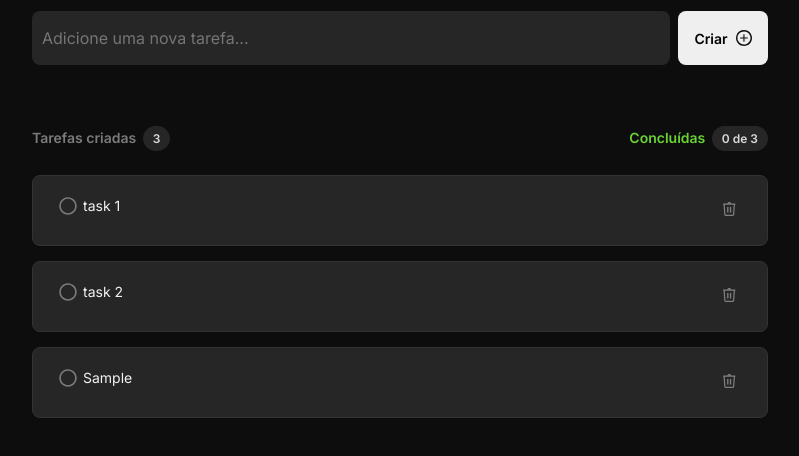
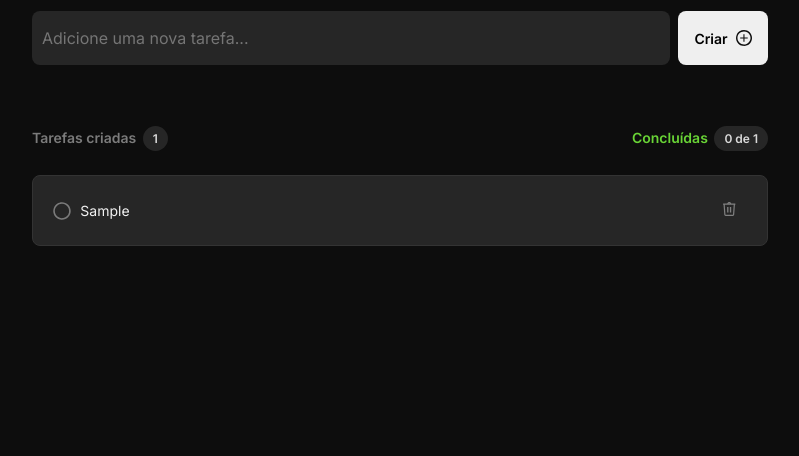
Before and after one commit to Viver-de-Codigo/projeto1-todolist, a plain HTML site: page index.html in a window 1280 px wide. Both pictures are taken after typing "Sample" into the empty fields and a click on the button "Criar". Shown: the part 104-560 px from the top of the page, without its empty margins (240-1039 px from the left). Drawn offline with Linux system fonts and the light colour scheme.

Commit message:
feat(LocalStorage/CompletedTaskFlow): add localstorage, complete task handler

```diff
--- a/assets/css/styles.css
+++ b/assets/css/styles.css
@@ -103,8 +103,9 @@ body {
   padding: 20px;
   display: flex;
   justify-content: space-between;
-  align-items: flex-start;
+  align-items: center;
   margin: 15px 0;
+  gap: 10px;
 }
 
 .tasks-container .task-item p {
@@ -115,6 +116,31 @@ body {
 }
 
 .tasks-container .task-item button {
+  position: relative;
   background-color: transparent;
   border: 0;
+  cursor: pointer;
 }
+
+.completeTaskBtn {
+  width: 18px;
+  height: 18px;
+}
+
+.completeTaskBtn svg {
+  position: absolute;
+  left: 0;
+  top: 0;
+}
+
+.completeTaskBtn .completed-icon {
+  opacity: 0;
+}
+
+.task-item.completed .completed-icon {
+  opacity: 1;
+}
+
+.task-item.completed .uncompleted-icon {
+  opacity: 0;
+}
--- a/assets/js/main.js
+++ b/assets/js/main.js
@@ -1,24 +1,13 @@
-const handleTasks = () => {
-  const form = document.querySelector("#formElement");
-  const tasksContainer = document.querySelector("#tasksContainer");
-  const createdTasksBadge = document.querySelector("#createdTasksBadge");
-  const completedTasksBadge = document.querySelector("#completedTasksBadge");
-
-  if (!form || !tasksContainer || !createdTasksBadge || !completedTasksBadge)
-    return;
-
-  const tasks = [
-    {
-      message: "task 1",
-      completed: false,
-    },
-    {
-      message: "task 2",
-      completed: false,
-    },
-  ];
+let tasks = [];
 
 const handleUpdateTaskBadges = () => {
+  const completedTasksBadge = document.querySelector("#completedTasksBadge");
+  const createdTasksBadge = document.querySelector("#createdTasksBadge");
+
+  if (!completedTasksBadge || !createdTasksBadge) {
+    return;
+  }
+
   createdTasksBadge.textContent = tasks.length;
 
   const completedTasks = tasks.filter((task) => task.completed);
@@ -26,18 +15,95 @@ const handleTasks = () => {
   completedTasksBadge.textContent = `${completedTasks.length} de ${tasks.length}`;
 };
 
+const handleCompleteTask = (taskIndex) => {
+  console.log(`completed task ${taskIndex}`);
+  const getMemoryTask = tasks[taskIndex];
+  const taskElement = document.querySelector(`#task-item-${taskIndex}`);
+
+  if (!taskElement || !getMemoryTask) {
+    return;
+  }
+
+  // change completed property in memo
+  getMemoryTask.completed = true;
+
+  // update localStorage task
+  const getLocalStorageTasks = window.localStorage.getItem("tasks");
+  if (!getLocalStorageTasks) {
+    return;
+  }
+
+  const parsedLsTasks = JSON.parse(getLocalStorageTasks);
+
+  const getLsTask = parsedLsTasks[taskIndex];
+
+  if (!getLsTask) {
+    return;
+  }
+
+  getLsTask.completed = true;
+
+  window.localStorage.setItem("tasks", JSON.stringify(parsedLsTasks));
+
+  // add completed task to html
+  taskElement.classList.add("completed");
+
+  handleUpdateTaskBadges();
+};
+
+const handleTasks = () => {
+  const form = document.querySelector("#formElement");
+  const tasksContainer = document.querySelector("#tasksContainer");
+
+  if (!form || !tasksContainer) {
+    return;
+  }
+
+  const handleLocalStorageInit = () => {
+    const getLocalStorageTasks = window.localStorage.getItem("tasks");
+
+    if (!getLocalStorageTasks) {
+      window.localStorage.setItem("tasks", JSON.stringify([]));
+      return;
+    }
+
+    const parsedLsTasks = JSON.parse(getLocalStorageTasks);
+
+    console.log("parsedTasks", parsedLsTasks);
+
+    tasks = parsedLsTasks;
+  };
+
+  const addNewLsTask = (newTaskObj) => {
+    const getLocalStorageTasks = window.localStorage.getItem("tasks");
+    if (!getLocalStorageTasks) {
+      return;
+    }
+
+    const parsedLsTasks = JSON.parse(getLocalStorageTasks);
+
+    parsedLsTasks.push(newTaskObj);
+
+    window.localStorage.setItem("tasks", JSON.stringify(parsedLsTasks));
+  };
+
+  handleLocalStorageInit();
+
   handleUpdateTaskBadges();
 
   console.log("tasks", tasks);
 
-  for (let index = 0; index < tasks.length; index++) {
-    const task = tasks[index];
+  for (let taskIndex = 0; taskIndex < tasks.length; taskIndex++) {
+    const task = tasks[taskIndex];
 
     tasksContainer.insertAdjacentHTML(
       "beforeend",
-      `<li class="task-item">
-      <button>
+      `<li class="task-item${
+        task.completed ? ` completed` : ""
+      }" id="task-item-${taskIndex}">
+      <button class="completeTaskBtn" onclick="handleCompleteTask(${taskIndex})">
         <svg
+          class="uncompleted-icon"
           width="18"
           height="18"
           viewBox="0 0 18 18"
@@ -48,6 +114,14 @@ const handleTasks = () => {
             d="M8.96428 1.85958C10.3765 1.85958 11.7571 2.27836 12.9313 3.06297C14.1056 3.84757 15.0208 4.96277 15.5612 6.26752C16.1017 7.57228 16.2431 9.00799 15.9676 10.3931C15.6921 11.7782 15.012 13.0505 14.0134 14.0492C13.0148 15.0478 11.7424 15.7278 10.3573 16.0034C8.9722 16.2789 7.53648 16.1375 6.23173 15.597C4.92697 15.0566 3.81178 14.1414 3.02717 12.9671C2.24257 11.7929 1.82378 10.4123 1.82378 9.00007C1.8311 7.10855 2.58574 5.29658 3.92326 3.95906C5.26079 2.62154 7.07275 1.86689 8.96428 1.85958ZM8.96428 0.2728C7.23972 0.279855 5.55592 0.797691 4.12543 1.76093C2.69494 2.72418 1.58191 4.08964 0.926831 5.68495C0.271755 7.28026 0.104012 9.03389 0.444777 10.7245C0.785541 12.415 1.61954 13.9667 2.84148 15.1837C4.06342 16.4007 5.61852 17.2283 7.31046 17.5622C9.00241 17.896 10.7553 17.7211 12.348 17.0595C13.9406 16.398 15.3015 15.2794 16.2589 13.845C17.2163 12.4105 17.7272 10.7246 17.7273 9.00007C17.7273 7.85098 17.5003 6.7132 17.0595 5.65202C16.6187 4.59085 15.9727 3.62717 15.1585 2.8163C14.3443 2.00543 13.378 1.36333 12.315 0.926849C11.2521 0.490367 10.1134 0.268099 8.96428 0.2728Z"
             fill="#7B7B7B"
           />
+        </svg>
+        <svg class="completed-icon" width="18"
+        height="18" viewBox="0 0 24 24" fill="none" xmlns="http://www.w3.org/2000/svg">
+          <g opacity="0.9">
+            <path d="M11.9801 19.4262C16.0726 19.4262 19.3903 16.1085 19.3903 12.0159C19.3903 7.92336 16.0726 4.60568 11.9801 4.60568C7.8875 4.60568 4.56982 7.92336 4.56982 12.0159C4.56982 16.1085 7.8875 19.4262 11.9801 19.4262Z" fill="#3F8220"/>
+            <path d="M11.9643 4.85957C13.3765 4.85957 14.7571 5.27835 15.9313 6.06296C17.1056 6.84757 18.0208 7.96276 18.5612 9.26752C19.1017 10.5723 19.2431 12.008 18.9676 13.3931C18.6921 14.7782 18.012 16.0505 17.0134 17.0492C16.0148 18.0478 14.7424 18.7278 13.3573 19.0034C11.9722 19.2789 10.5365 19.1375 9.23173 18.597C7.92697 18.0566 6.81178 17.1414 6.02717 15.9671C5.24257 14.7929 4.82378 13.4123 4.82378 12.0001C4.8311 10.1085 5.58574 8.29657 6.92326 6.95905C8.26079 5.62153 10.0728 4.86688 11.9643 4.85957ZM11.9643 3.27279C10.2397 3.27985 8.55592 3.79768 7.12543 4.76093C5.69494 5.72417 4.58191 7.08964 3.92683 8.68495C3.27176 10.2803 3.10401 12.0339 3.44478 13.7245C3.78554 15.415 4.61954 16.9667 5.84148 18.1837C7.06342 19.4006 8.61852 20.2283 10.3105 20.5622C12.0024 20.896 13.7553 20.7211 15.348 20.0595C16.9406 19.398 18.3015 18.2794 19.2589 16.8449C20.2163 15.4105 20.7272 13.7246 20.7273 12.0001C20.7273 10.851 20.5003 9.71319 20.0595 8.65202C19.6187 7.59084 18.9727 6.62716 18.1585 5.81629C17.3443 5.00542 16.378 4.36332 15.315 3.92684C14.2521 3.49036 13.1134 3.26809 11.9643 3.27279Z" fill="#3F8220"/>
+            <path d="M15.4306 9.34212L11.0986 13.6741L8.61618 11.1916L7.78027 12.0275L11.0986 15.3459L16.2665 10.178L15.4306 9.34212Z" fill="#F2F2F2"/>
+          </g>
         </svg>
       </button>
       <p>${task.message}</p>
@@ -84,18 +158,25 @@ const handleTasks = () => {
 
     const inputValue = formData.get("add-task");
 
-    tasks.push({
+    const newTaskObj = {
       message: inputValue,
       completed: false,
-    });
+    };
+
+    // adicionar em memoria
+    tasks.push(newTaskObj);
 
     document.querySelector("#add-task").value = "";
 
+    // add ao html
     tasksContainer.insertAdjacentHTML(
       "beforeend",
-      `<li class="task-item">
-      <button>
+      `<li class="task-item" id="task-item-${tasks.length - 1}">
+      <button class="completeTaskBtn" onclick="handleCompleteTask(${
+        tasks.length - 1
+      })">
       <svg
+      class="uncompleted-icon"
       width="18"
       height="18"
       viewBox="0 0 18 18"
@@ -106,6 +187,14 @@ const handleTasks = () => {
         d="M8.96428 1.85958C10.3765 1.85958 11.7571 2.27836 12.9313 3.06297C14.1056 3.84757 15.0208 4.96277 15.5612 6.26752C16.1017 7.57228 16.2431 9.00799 15.9676 10.3931C15.6921 11.7782 15.012 13.0505 14.0134 14.0492C13.0148 15.0478 11.7424 15.7278 10.3573 16.0034C8.9722 16.2789 7.53648 16.1375 6.23173 15.597C4.92697 15.0566 3.81178 14.1414 3.02717 12.9671C2.24257 11.7929 1.82378 10.4123 1.82378 9.00007C1.8311 7.10855 2.58574 5.29658 3.92326 3.95906C5.26079 2.62154 7.07275 1.86689 8.96428 1.85958ZM8.96428 0.2728C7.23972 0.279855 5.55592 0.797691 4.12543 1.76093C2.69494 2.72418 1.58191 4.08964 0.926831 5.68495C0.271755 7.28026 0.104012 9.03389 0.444777 10.7245C0.785541 12.415 1.61954 13.9667 2.84148 15.1837C4.06342 16.4007 5.61852 17.2283 7.31046 17.5622C9.00241 17.896 10.7553 17.7211 12.348 17.0595C13.9406 16.398 15.3015 15.2794 16.2589 13.845C17.2163 12.4105 17.7272 10.7246 17.7273 9.00007C17.7273 7.85098 17.5003 6.7132 17.0595 5.65202C16.6187 4.59085 15.9727 3.62717 15.1585 2.8163C14.3443 2.00543 13.378 1.36333 12.315 0.926849C11.2521 0.490367 10.1134 0.268099 8.96428 0.2728Z"
         fill="#7B7B7B"
       />
+    </svg>
+    <svg class="completed-icon" width="18"
+    height="18" viewBox="0 0 24 24" fill="none" xmlns="http://www.w3.org/2000/svg">
+      <g opacity="0.9">
+        <path d="M11.9801 19.4262C16.0726 19.4262 19.3903 16.1085 19.3903 12.0159C19.3903 7.92336 16.0726 4.60568 11.9801 4.60568C7.8875 4.60568 4.56982 7.92336 4.56982 12.0159C4.56982 16.1085 7.8875 19.4262 11.9801 19.4262Z" fill="#3F8220"/>
+        <path d="M11.9643 4.85957C13.3765 4.85957 14.7571 5.27835 15.9313 6.06296C17.1056 6.84757 18.0208 7.96276 18.5612 9.26752C19.1017 10.5723 19.2431 12.008 18.9676 13.3931C18.6921 14.7782 18.012 16.0505 17.0134 17.0492C16.0148 18.0478 14.7424 18.7278 13.3573 19.0034C11.9722 19.2789 10.5365 19.1375 9.23173 18.597C7.92697 18.0566 6.81178 17.1414 6.02717 15.9671C5.24257 14.7929 4.82378 13.4123 4.82378 12.0001C4.8311 10.1085 5.58574 8.29657 6.92326 6.95905C8.26079 5.62153 10.0728 4.86688 11.9643 4.85957ZM11.9643 3.27279C10.2397 3.27985 8.55592 3.79768 7.12543 4.76093C5.69494 5.72417 4.58191 7.08964 3.92683 8.68495C3.27176 10.2803 3.10401 12.0339 3.44478 13.7245C3.78554 15.415 4.61954 16.9667 5.84148 18.1837C7.06342 19.4006 8.61852 20.2283 10.3105 20.5622C12.0024 20.896 13.7553 20.7211 15.348 20.0595C16.9406 19.398 18.3015 18.2794 19.2589 16.8449C20.2163 15.4105 20.7272 13.7246 20.7273 12.0001C20.7273 10.851 20.5003 9.71319 20.0595 8.65202C19.6187 7.59084 18.9727 6.62716 18.1585 5.81629C17.3443 5.00542 16.378 4.36332 15.315 3.92684C14.2521 3.49036 13.1134 3.26809 11.9643 3.27279Z" fill="#3F8220"/>
+        <path d="M15.4306 9.34212L11.0986 13.6741L8.61618 11.1916L7.78027 12.0275L11.0986 15.3459L16.2665 10.178L15.4306 9.34212Z" fill="#F2F2F2"/>
+      </g>
     </svg>
       </button>
       <p>${inputValue}</p>
@@ -134,6 +223,8 @@ const handleTasks = () => {
     </li>`
     );
 
+    addNewLsTask(newTaskObj);
+
     handleUpdateTaskBadges();
   };
 
```
Lines whose indentation alone changed are shown as unchanged.
